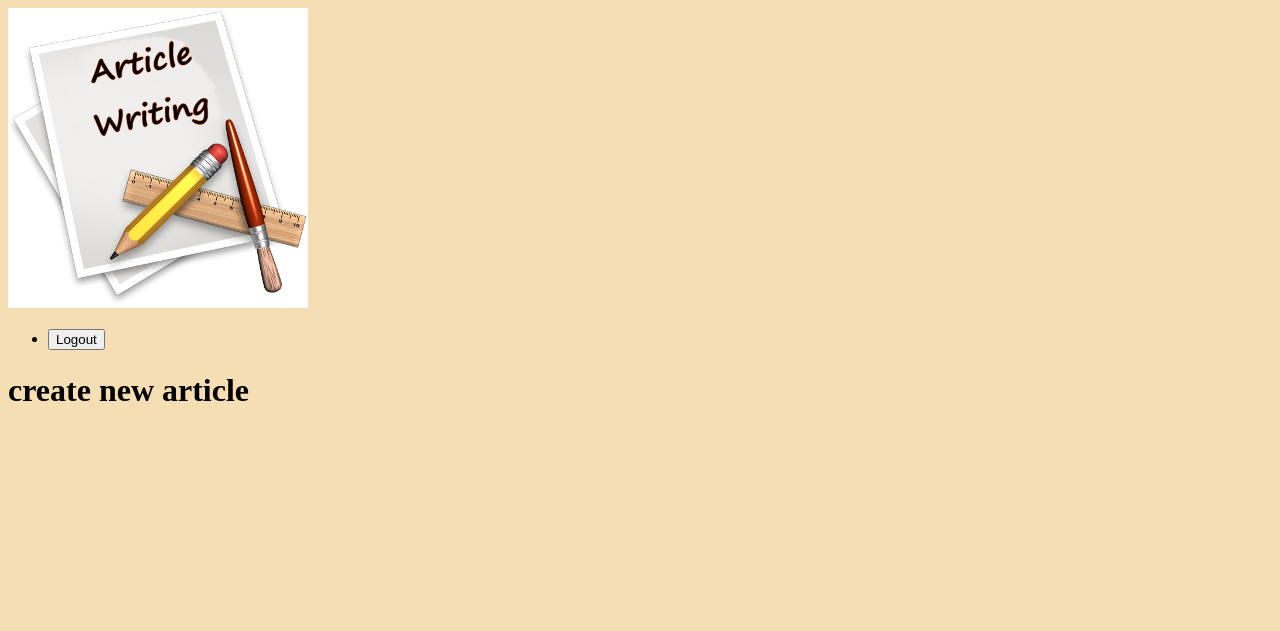
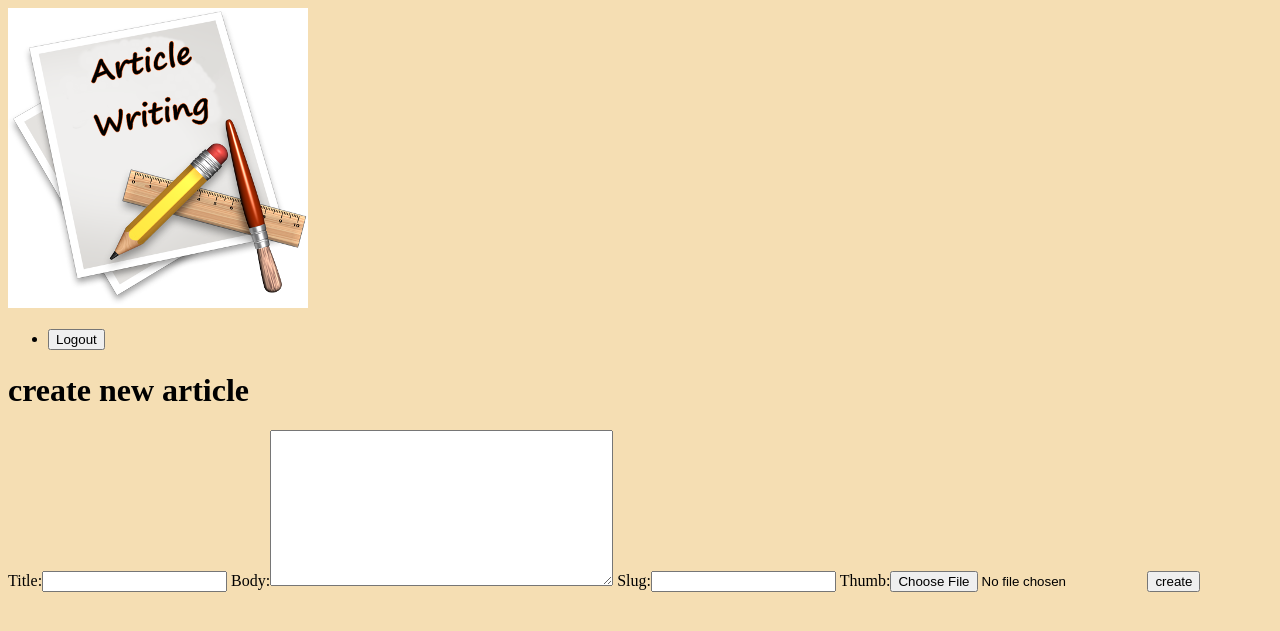
Before and after one commit to TarunBapat/django-project, a Django app: page /article/create/ in a window 1280 px wide. Shown: the top 631 px of the page. Run offline with Django 3.2, Linux system fonts and the light colour scheme; a user stored in the database is signed in.

Commit message:
new changes

```diff
--- /dev/null
+++ b/djangonautic/article/forms.py
@@ -0,0 +1,7 @@
+from django import forms
+from .import models
+
+class CreateArticle(forms.ModelForm):
+    class Meta:
+        model=models.Article
+        fields=['title','body','slug','thumb']
--- a/djangonautic/article/templates/article/article_create.html
+++ b/djangonautic/article/templates/article/article_create.html
@@ -4,5 +4,11 @@
 
 <div class="article-create">
     <h1>create new article</h1>
+    <form class="site-form" action="{% url 'articles:create' %}" method="POST" enctype="multipart/form-data">
+       {% csrf_token %}
+        {{form}}
+        <input type="submit" value="create">
+    </form>
+    <br><br><br><br><br>
 </div>
 {% endblock %}
--- a/djangonautic/article/views.py
+++ b/djangonautic/article/views.py
@@ -1,8 +1,9 @@
 from django.shortcuts import render
 from django.http import HttpResponse
-from django.shortcuts import render
+from django.shortcuts import render,redirect
 from .models import Article
 from django.contrib.auth.decorators import login_required
+from . import forms
 
 
 def about(request):
@@ -17,4 +18,10 @@ def article_details(request,slug):
 
 @login_required(login_url="/accounts/login")
 def article_create(request):
-    return render(request,'article/article_create.html')
+    if request.method=='POST':
+        form=forms.CreateArticle(request.POST,request.FILES)
+        if form.is_valid():
+            return redirect('articles:list')
+    else:
+        form=forms.CreateArticle()
+    return render(request,'article/article_create.html',{'form':form})
```
Also changed, not shown: djangonautic/db.sqlite3.
